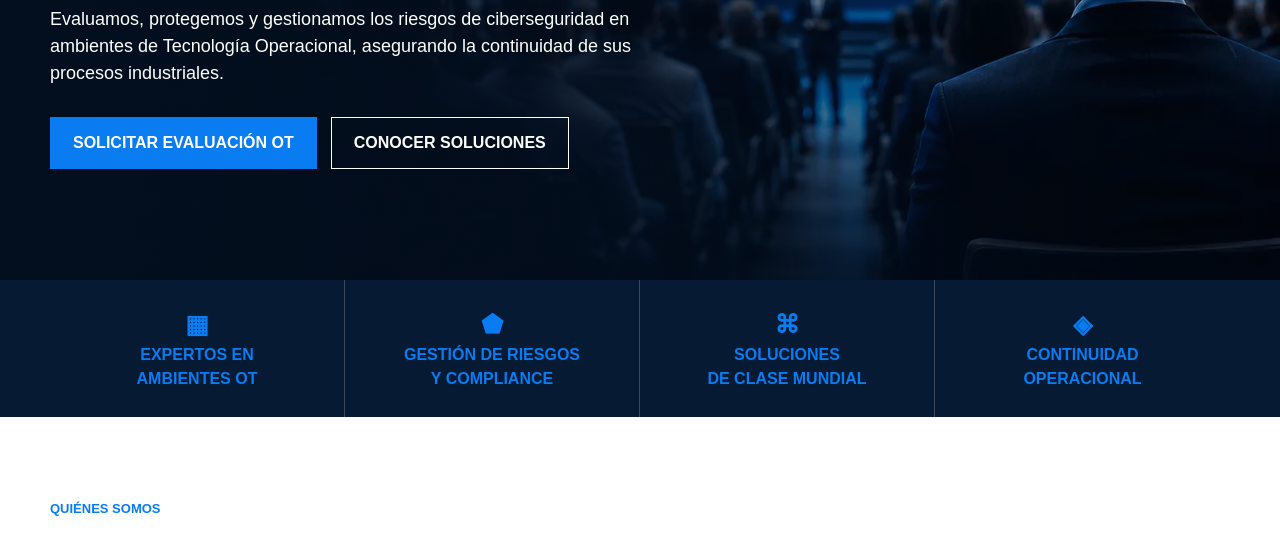
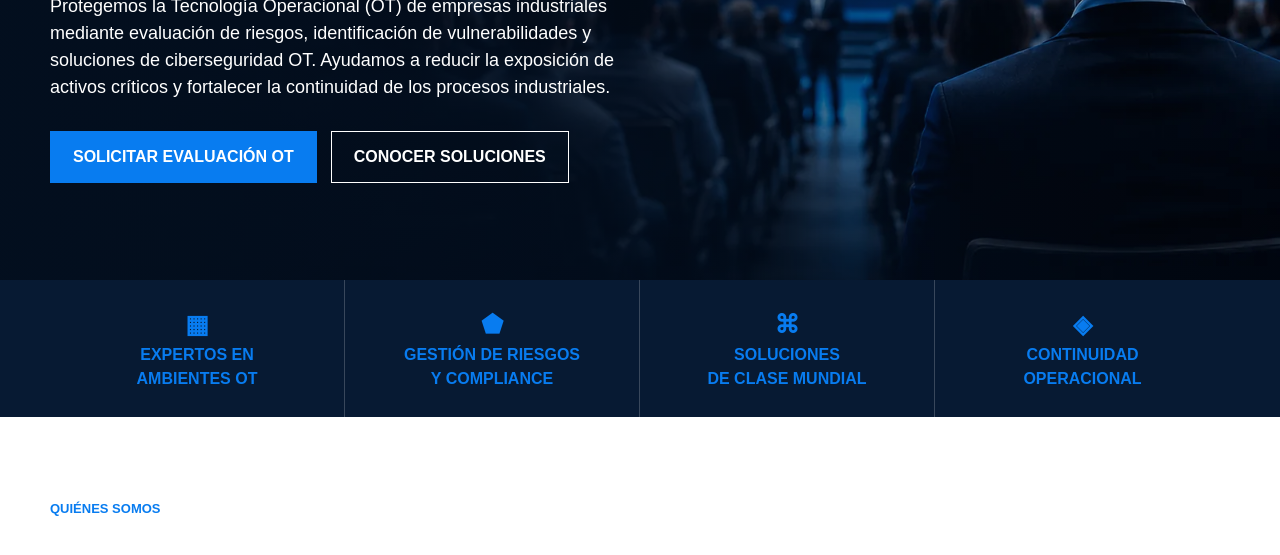
Before and after one commit to raulbenavides27/Cmc360, a plain HTML site: page index.html in a window 1280 px wide. Shown: the part 509-1064 px from the top of the page. Drawn offline with Linux system fonts and the light colour scheme; no server answers.

Commit message:
Alinear texto principal del hero con enfoque SEO de CMC360

```diff
--- a/index.html
+++ b/index.html
@@ -104,9 +104,10 @@
                     </h1>
 
                     <p>
-                        Evaluamos, protegemos y gestionamos los riesgos de
-                        ciberseguridad en ambientes de Tecnología Operacional,
-                        asegurando la continuidad de sus procesos industriales.
+                        Protegemos la Tecnología Operacional (OT) de empresas industriales mediante
+                        evaluación de riesgos, identificación de vulnerabilidades y soluciones de
+                        ciberseguridad OT. Ayudamos a reducir la exposición de activos críticos y
+                        fortalecer la continuidad de los procesos industriales.
                     </p>
 
                     <div class="actions">
```
